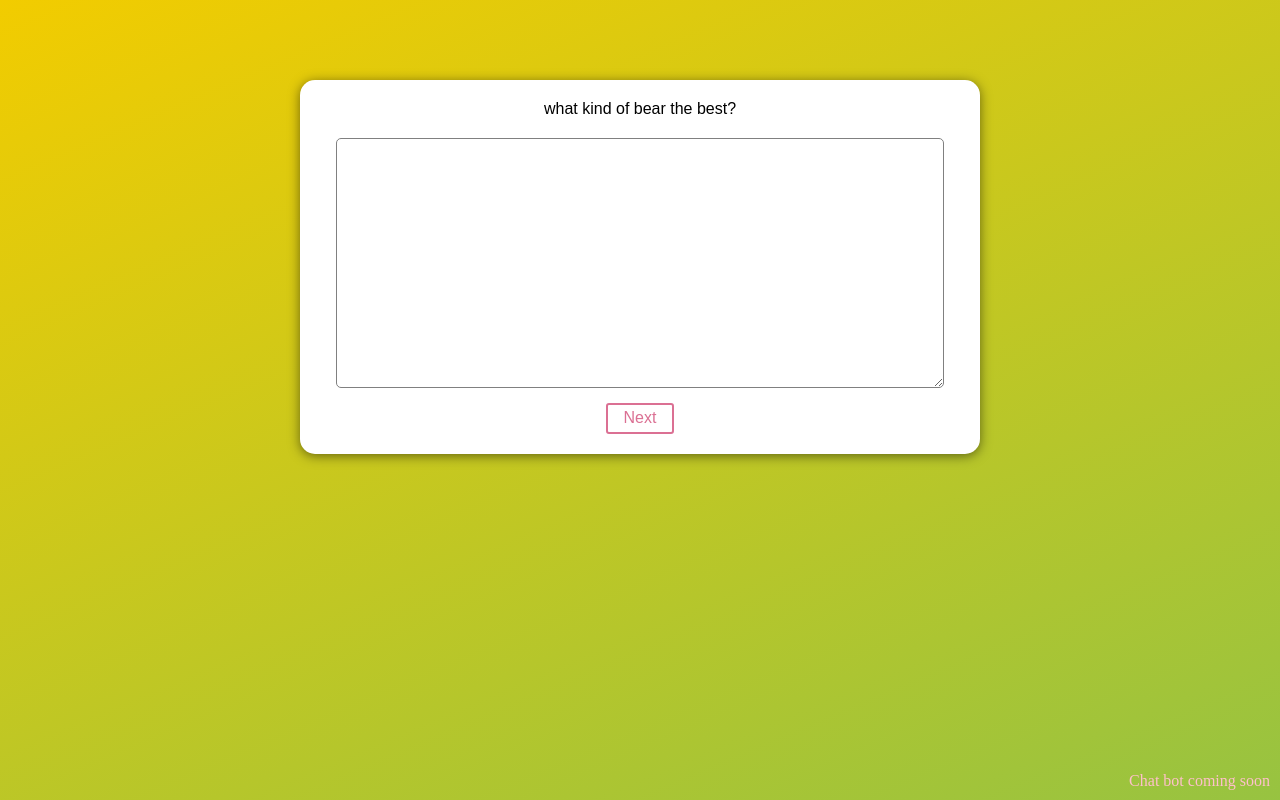
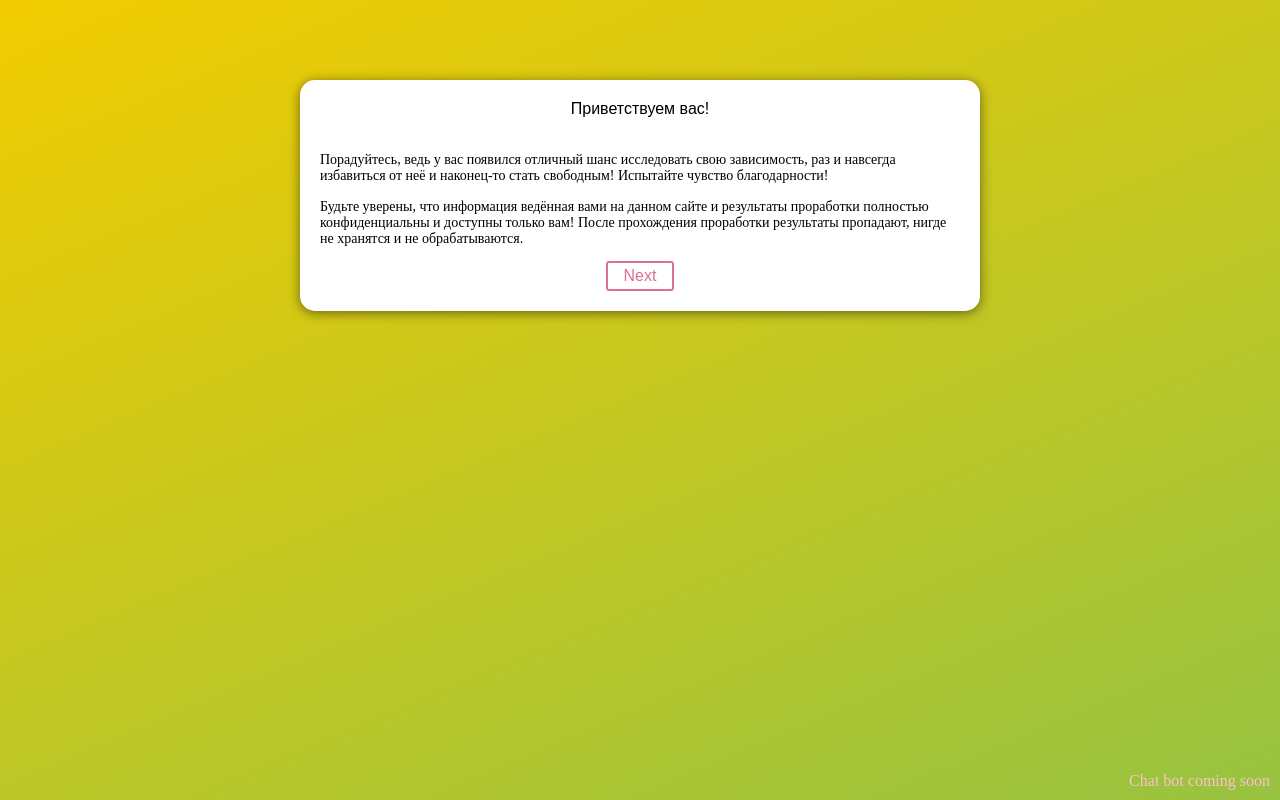
Before and after one commit to spiderpoul/survey-analysis, a React app: page / in a window 1280 px wide. Built offline with nearby package versions, Linux system fonts and the light colour scheme.

Commit message:
Add QuestionInfo component, add data

```diff
--- a/src/App.tsx
+++ b/src/App.tsx
@@ -1,14 +1,14 @@
 import * as React from 'react';
 import * as ReactDom from 'react-dom';
 import styled, { keyframes } from 'styled-components';
-import { QuestionChoice, QuestionInput } from './components/';
+import { QuestionChoice, QuestionInput, QuestionInfo } from './components/';
 import { Controller } from './Controller';
-import { Data, QuestionType } from './init';
+import { Data, QuestionType } from './data';
 
 export interface History {
   step: number;
   type: QuestionType;
-  answer: string | number;
+  answer?: string | number;
 }
 
 export interface AppProps {
@@ -56,12 +56,23 @@ export default class App extends React.Component<AppProps, AppState> {
       />
     );
 
+    const infoBlock = (step: number, header: string, info: string) => (
+      <QuestionInfo
+        step={step}
+        header={header}
+        info={info}
+        onSubmit={this.controller.onSubmitForm}
+      />
+    );
+
     this.chainQuetions = this.props.data.map((item, index) => {
       switch (item.type) {
         case QuestionType.choice:
           return questionChoice(index, item.question, item.choices);
         case QuestionType.text:
           return questionText(index, item.question);
+        case QuestionType.info:
+          return infoBlock(index, item.header, item.info);
         default:
           return questionText(index, '');
       }
--- a/src/Controller/controller.ts
+++ b/src/Controller/controller.ts
@@ -7,11 +7,15 @@ const handleInputChange: Reducer<any> = e => s => ({
   ...s
 });
 
-const onSubmitForm: ReducerCurr<History, any> = historyItem => e => s => ({
+const onSubmitForm: ReducerCurr<History, any> = historyItem => e => s => {
+  e.preventDefault();
+
+  return {
   ...s,
   questionCounter: s.questionCounter + 1,
   history: { ...s.history, historyItem }
-});
+  };
+};
 
 
 export class Controller {
--- /dev/null
+++ b/src/common-components/styled-components/ButtonNext.ts
@@ -0,0 +1,17 @@
+import styled, { keyframes } from 'styled-components';
+
+export const ButtonNext = styled.button`
+  border-radius: 3px;
+  padding: 0.25em 1em;
+  margin: 0 1em;
+  background: rgba(255,255,255,0);
+  color: palevioletred;
+  border: 2px solid palevioletred;
+  cursor: pointer;
+  transition: 0.5s all ease-in-out;
+  outline: none;
+
+  &:hover {
+    border-radius: 12px;
+  }
+`;
--- a/src/common-components/styled-components/index.ts
+++ b/src/common-components/styled-components/index.ts
@@ -1,2 +1,3 @@
 export * from './Form';
+export * from './ButtonNext';
 export * from './QuestionText';
--- a/src/components/Question/QuestionChoice.tsx
+++ b/src/components/Question/QuestionChoice.tsx
@@ -3,7 +3,7 @@ import * as ReactDom from 'react-dom';
 import styled, { keyframes } from 'styled-components';
 import { Form, QuestionText } from '../../common-components/';
 import { History } from '../../App';
-import { QuestionType } from '../../init';
+import { QuestionType } from '../../data';
 
 export interface QuestionChoiceProps {
   step: number;
--- /dev/null
+++ b/src/components/Question/QuestionInfo.tsx
@@ -0,0 +1,35 @@
+import * as React from 'react';
+import * as ReactDom from 'react-dom';
+import styled, { keyframes } from 'styled-components';
+import { Form, QuestionText, ButtonNext } from '../../common-components/';
+import { History } from '../../App';
+import { QuestionType } from '../../data';
+
+export interface QuestionInfoProps {
+  step: number;
+  header: string;
+  info: string;
+  onSubmit: (history: History) => (e: any) => void;
+}
+
+export class QuestionInfo extends React.Component<QuestionInfoProps, {}> {
+  render() {
+    const { header, info, step } = this.props;
+
+    return (
+      <FormText onSubmit={this.props.onSubmit({ step, type: QuestionType.info })}>
+        <QuestionText>{header}</QuestionText>
+        <InfoText dangerouslySetInnerHTML={{ __html: info }} />
+        <ButtonNext>Next</ButtonNext>
+      </FormText>
+    );
+  }
+}
+
+const FormText = Form.extend`
+  width: 50vw;
+`;
+
+const InfoText = styled.div`
+  font-size: 14px;
+`;
--- a/src/components/Question/QuestionInput.tsx
+++ b/src/components/Question/QuestionInput.tsx
@@ -1,9 +1,9 @@
 import * as React from 'react';
 import * as ReactDom from 'react-dom';
 import styled, { keyframes } from 'styled-components';
-import { Form, QuestionText } from '../../common-components/';
+import { Form, QuestionText, ButtonNext } from '../../common-components/';
 import { History } from '../../App';
-import { QuestionType } from '../../init';
+import { QuestionType } from '../../data';
 
 export interface QuestionInputProps {
   step: number;
@@ -37,7 +37,7 @@ export class QuestionInput extends React.Component<QuestionInputProps, QuestionI
           value={answer}
           onChange={this.onInputChange}
         />
-        <Button>Next</Button>
+        <ButtonNext>Next</ButtonNext>
       </FormText>
     );
   }
@@ -68,19 +68,3 @@ const TextArea = styled.textarea`
 // const flipAnimation = keyframes`
 //       100%{transform: rotateX(360deg);}
 // `;
-
-const Button = styled.button`
-  border-radius: 3px;
-  padding: 0.25em 1em;
-  margin: 0 1em;
-  background: rgba(255,255,255,0);
-  color: palevioletred;
-  border: 2px solid palevioletred;
-  cursor: pointer;
-  transition: 0.5s all ease-in-out;
-  outline: none;
-
-  &:hover {
-    border-radius: 12px;
-  }
-`;
--- a/src/components/Question/index.ts
+++ b/src/components/Question/index.ts
@@ -1,2 +1,3 @@
 export * from './QuestionChoice';
 export * from './QuestionInput';
+export * from './QuestionInfo';
--- /dev/null
+++ b/src/data/foodAddictionDataRus.ts
@@ -0,0 +1,61 @@
+import { Data, QuestionType } from './';
+
+
+export const getFoodAddictionData: () => Data[] = () => [
+  {
+    type: QuestionType.info,
+    header: 'Приветствуем вас!',
+    info: `
+      <p>Порадуйтесь, ведь у вас появился отличный шанс исследовать свою зависимость, раз и навсегда избавиться от неё и наконец-то стать свободным! Испытайте чувство благодарности!</p>
+      <p>Будьте уверены, что информация ведённая вами на данном сайте и результаты проработки полностью конфиденциальны и доступны только вам! После прохождения проработки результаты пропадают, нигде не хранятся и не обрабатываются.</p>
+    `
+  },
+  {
+    type: QuestionType.text,
+    question: 'Чего я хочу в данный момент?'
+  },
+  {
+    type: QuestionType.text,
+    question: 'Как можно описать эти ощущения?'
+  },
+  {
+    type: QuestionType.text,
+    question: 'Чего я ожидаю от этого?'
+  },
+  {
+    type: QuestionType.text,
+    question: 'Чтобы я делал, если бы отсутствовала эта тяга?'
+  },
+  {
+    type: QuestionType.text,
+    question: 'Что я ощущаю во время еды?'
+  },
+  {
+    type: QuestionType.choice,
+    question: 'Действительно ли я хочу ЭТО есть?',
+    choices: [
+      'Да',
+      'Нет'
+    ]
+  },
+  {
+    type: QuestionType.text,
+    question: 'Что должно измениться, чтобы я не делал и не желал этого?'
+  },
+  {
+    type: QuestionType.text,
+    question: 'Почему я выбрал именно эту еду, а не какую либо другую(а не какой-нибудь сочный фрукт)?'
+  },
+  {
+    type: QuestionType.choice,
+    question: 'Действительно ли в ЭТОМ нуждается мой организм?',
+    choices: [
+      'Да',
+      'Нет'
+    ]
+  },
+  {
+    type: QuestionType.text,
+    question: 'Какие ощущения были в итоге?'
+  }
+];
--- /dev/null
+++ b/src/data/index.ts
@@ -0,0 +1,2 @@
+export * from './foodAddictionDataRus';
+export * from './models';
--- /dev/null
+++ b/src/data/models.ts
@@ -0,0 +1,24 @@
+export type Data = TextData | ChoiceData | InfoData;
+
+export interface TextData {
+  type: QuestionType.text;
+  question: string;
+}
+
+export interface InfoData {
+  type: QuestionType.info;
+  header: string;
+  info: string;
+}
+
+export interface ChoiceData {
+  type: QuestionType.choice;
+  question: string;
+  choices: string[];
+}
+
+export enum QuestionType {
+  text,
+  choice,
+  info
+}
--- a/src/init.tsx
+++ b/src/init.tsx
@@ -3,45 +3,10 @@ import * as ReactDom from 'react-dom';
 import styled from 'styled-components';
 import 'normalize.css';
 import './less/globals.less';
+import { getFoodAddictionData } from './data';
 import App from './App';
 
-export type Data = TextData | ChoiceData;
-
-export interface TextData {
-  type: QuestionType.text;
-  question: string;
-}
-
-export interface ChoiceData {
-  type: QuestionType.choice;
-  question: string;
-  choices: string[];
-}
-
-export enum QuestionType {
-  text = 'text',
-  choice = 'choice'
-}
-
-const data: Data[] = [
-  {
-    type: QuestionType.text,
-    question: 'what kind of bear the best?'
-  },
-  {
-    type: QuestionType.choice,
-    question: 'what kind of bear the best?',
-    choices: [
-      'Black bear',
-      'White bear',
-      'Beets'
-    ]
-  },
-  {
-    type: QuestionType.text,
-    question: 'Another question'
-  }
-];
+const data = getFoodAddictionData();
 
 ReactDom.render(
   (
```
Also changed, not shown: 1 other file (tests, documents, lock files or other folders).
